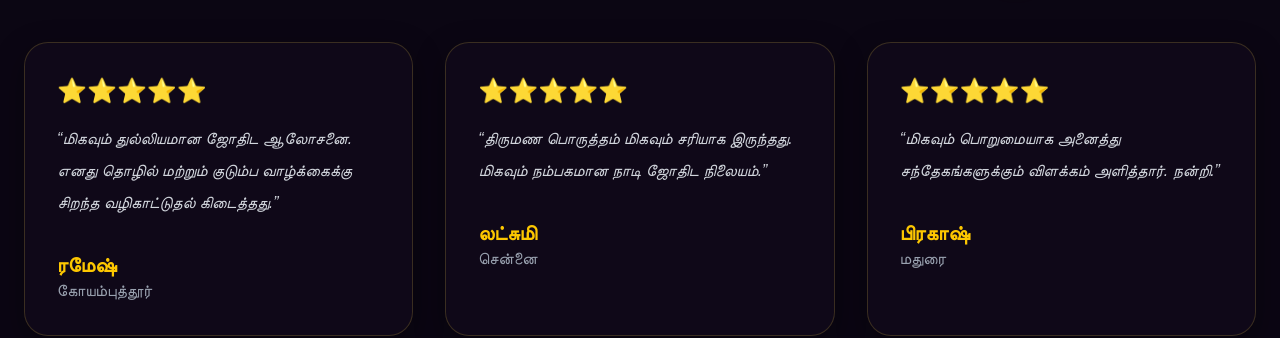
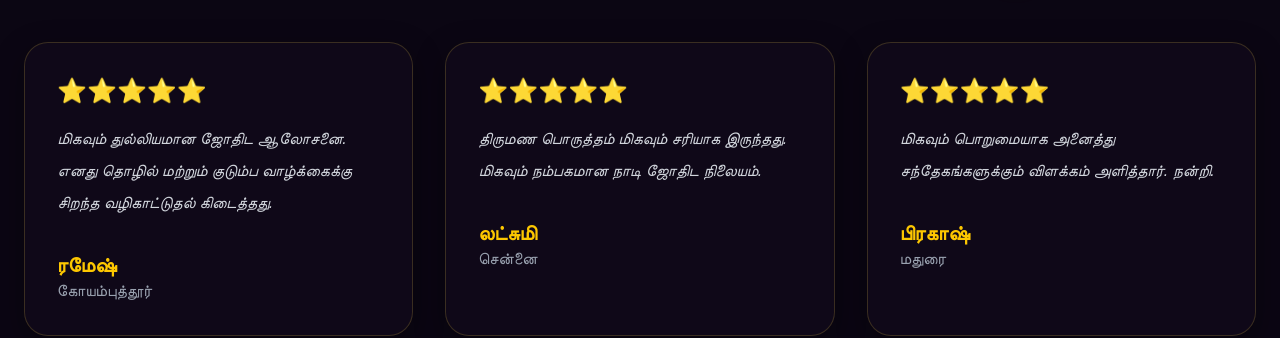
Before and after one commit to ramkumarj07/sri-kousika-nadi, a Next.js app: page / in a window 1280 px wide. Shown: the part 3220-3558 px from the top of the page. Built offline with nearby package versions, Linux system fonts and the light colour scheme.

Commit message:
Fix testimonials

```diff
--- a/components/Testimonials.tsx
+++ b/components/Testimonials.tsx
@@ -49,7 +49,10 @@ export default function Testimonials() {
         ];
 
   return (
-    <section className="py-24 bg-[#0B0613]">
+    <section
+      id="testimonials"
+      className="py-24 bg-[#0B0613]"
+    >
       <div className="max-w-7xl mx-auto px-6">
         <div className="text-center mb-16">
           <p className="text-yellow-400 uppercase tracking-[4px] font-semibold">
@@ -65,7 +68,7 @@ export default function Testimonials() {
           </h2>
         </div>
 
-        <div className="grid md:grid-cols-3 gap-8">
+        <div className="grid gap-8 md:grid-cols-2 lg:grid-cols-3">
           {testimonials.map((item, index) => (
             <div
               key={index}
@@ -76,7 +79,7 @@ export default function Testimonials() {
               </div>
 
               <p className="text-gray-300 italic leading-8">
-                &ldquo;{item.review}&rdquo;
+                {item.review}
               </p>
 
               <div className="mt-8">
@@ -84,7 +87,9 @@ export default function Testimonials() {
                   {item.name}
                 </h3>
 
-                <p className="text-gray-400">{item.place}</p>
+                <p className="text-gray-400">
+                  {item.place}
+                </p>
               </div>
             </div>
           ))}
```
